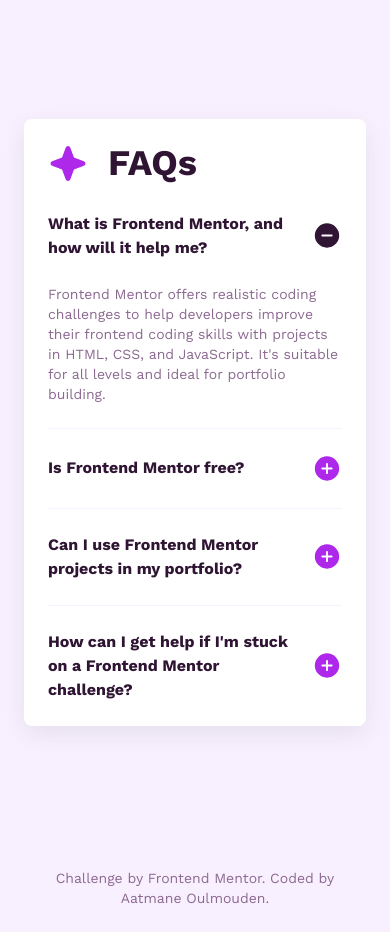
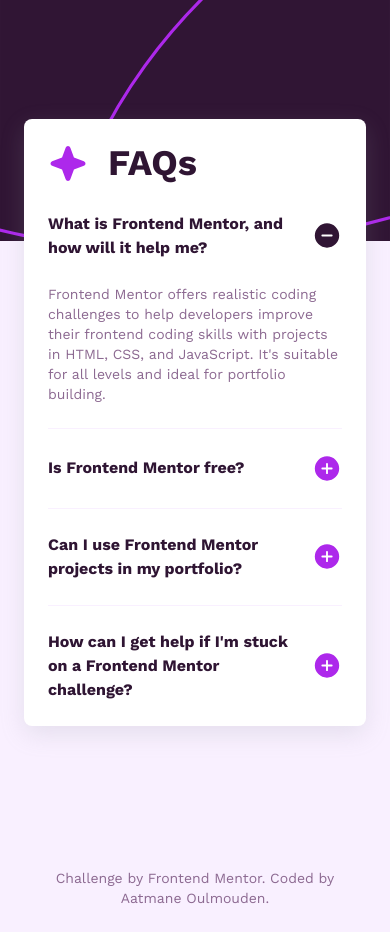
Before and after one commit to aatmaneoulmouden/faq-accordion, a website: page index.html in a window 390 px wide. Drawn offline with Linux system fonts and the light colour scheme.

Commit message:
Finilizing the mobile version

```diff
--- a/index.html
+++ b/index.html
@@ -10,15 +10,15 @@
 
   <title>Frontend Mentor | FAQ accordion</title>
 
-  <!-- Feel free to remove these styles or customise in your own stylesheet 👍 -->
   <link rel="stylesheet" href="./assets/css/style.css">
 </head>
 
-<body class="bg-light-pink">
+<body class="bg-light-pink relative">
+  <img src="./assets/images/background-pattern-mobile.svg" alt="FAQ Accordion" class="absolute top-0 left-0 w-full">
   <div class="container mx-auto max-w-full">
     <main class="relative">
       <div class="min-h-screen flex justify-center items-center">
-        <div class="w-full h-fit faq-accordion-wrapper p-6 rounded-lg bg-white shadow-main">
+        <div class="faq-accordion-wrapper w-full max-w-[490px] h-fit p-6 rounded-lg bg-white shadow-main">
           <div class="heading flex items-center gap-5 mb-7">
             <img src="./assets/images/icon-star.svg" alt="FAQ Accordion">
             <h1 class="text-4xl font-bold text-dark-purple">FAQs</h1>
```
Also changed, not shown: assets/css/style.css.
